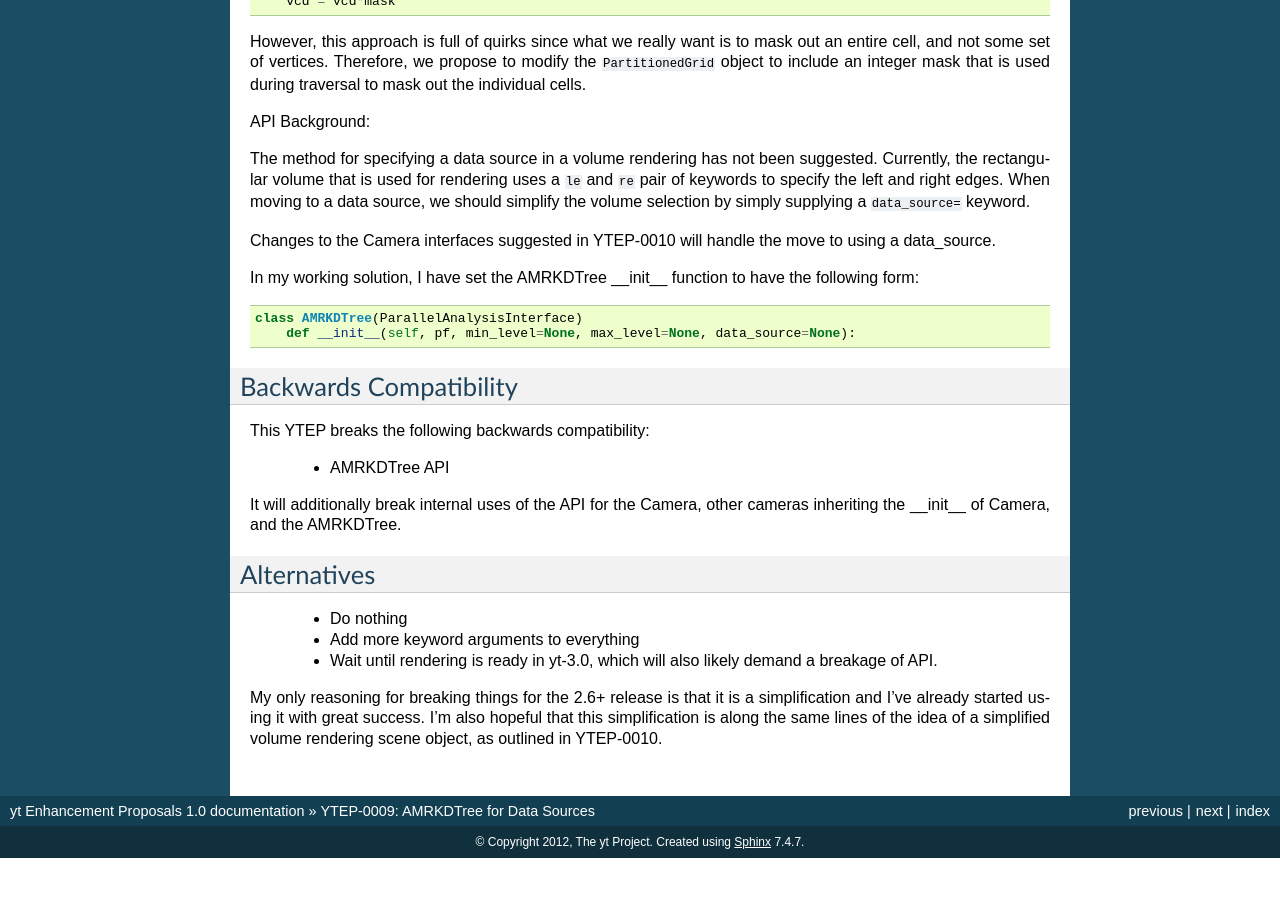
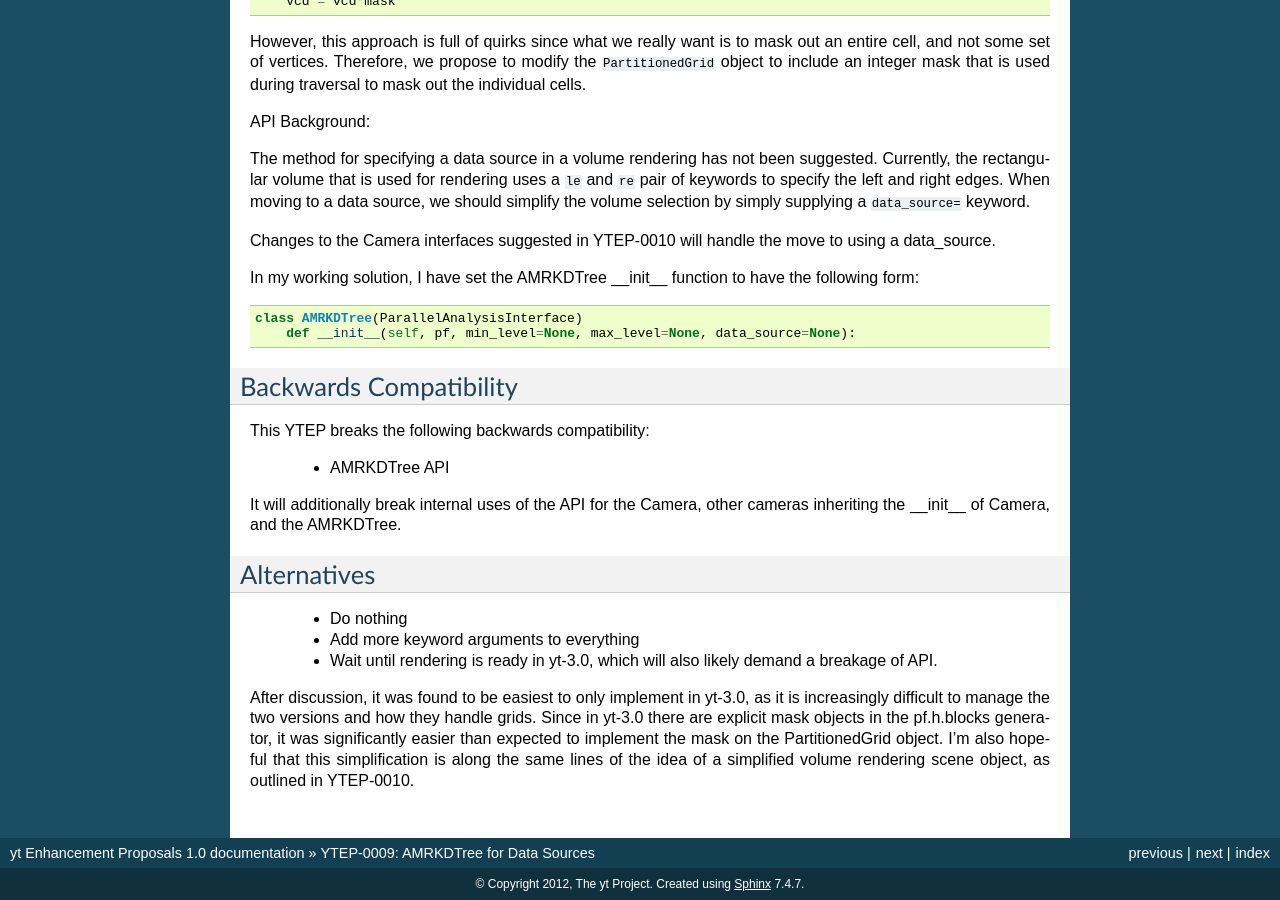
Before and after one commit to yt-project/ytep, a Sphinx documentation site: the page built from source/YTEPs/YTEP-0009.rst, in a window 1280 px wide and 900 px high, scrolled down 1173 px. Built offline with Sphinx 7.4.7, drawn with Linux system fonts in a browser that asks for light colours; formulas are drawn with MathJax 3; before the commit the page ends 2031 px from its top, so only the background shows below that.

Commit message:
Swap out yt-2.6 of 3.0.

```diff
--- a/source/YTEPs/YTEP-0009.rst
+++ b/source/YTEPs/YTEP-0009.rst
@@ -116,7 +116,10 @@ Alternatives
   * Wait until rendering is ready in yt-3.0, which will also likely demand
     a breakage of API.
 
-My only reasoning for breaking things for the 2.6+ release is that it is
-a simplification and I've already started using it with great success.  I'm
-also hopeful that this simplification is along the same lines of the idea of
-a simplified volume rendering scene object, as outlined in YTEP-0010.
+After discussion, it was found to be easiest to only implement in yt-3.0, as
+it is increasingly difficult to manage the two versions and how they handle
+grids.  Since in yt-3.0 there are explicit mask objects in the pf.h.blocks
+generator, it was significantly easier than expected to implement the mask
+on the PartitionedGrid object.  I'm also hopeful that this simplification is
+along the same lines of the idea of a simplified volume rendering scene object,
+as outlined in YTEP-0010.
```
